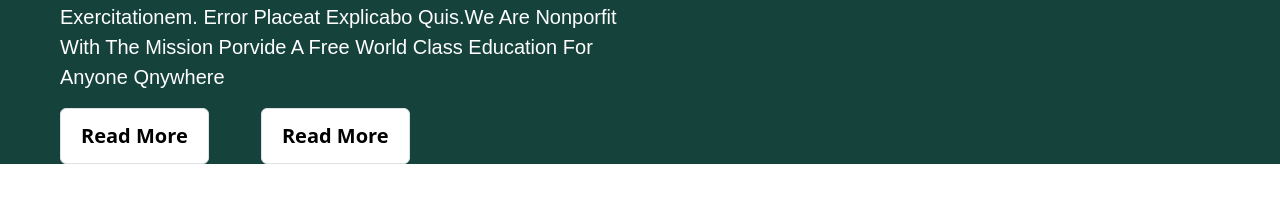
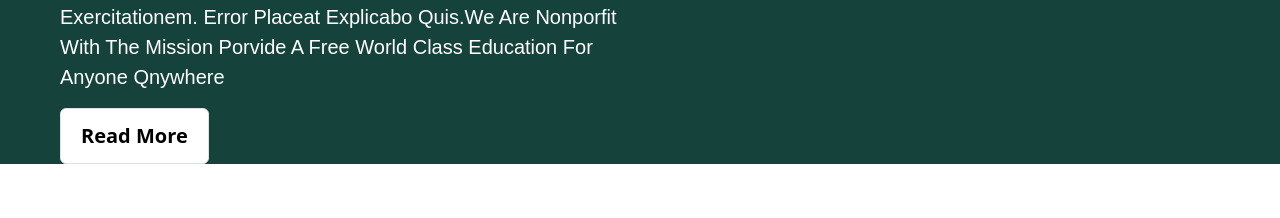
Before and after one commit to tiloksain713/E--learning.github.io, a plain HTML site: page project--1/index.html in a window 1280 px wide. Shown: the part 664-882 px from the top of the page. Drawn offline with nearby package versions, Linux system fonts and the light colour scheme.

Commit message:
Update index.html

```diff
--- a/project--1/index.html
+++ b/project--1/index.html
@@ -197,7 +197,7 @@
 
 
                       <div class="mt-3 animate__animated animate__backInUp"><button type="button" class=" ms-5 border rounded-top rounded-bottom fw-bolder fs-5 text-capitalize">read more</button>
-                        <button type="button" class=" ms-5 border rounded-top rounded-bottom fw-bolder fs-5 text-capitalize">read more</button>
+
 
 
 
```
